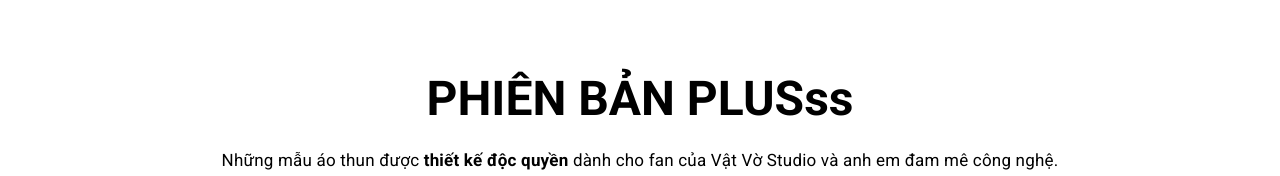
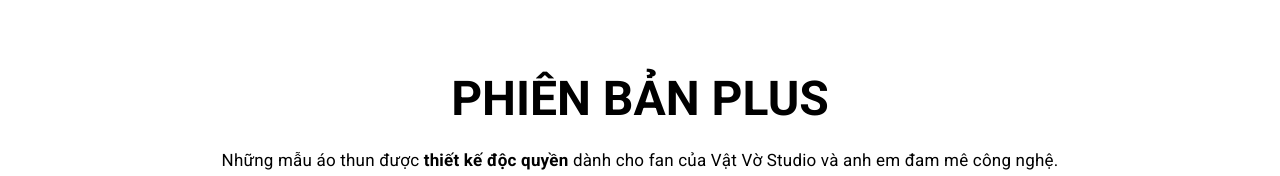
Before and after one commit to nnguyennam2003/VatVoShop, a React (Create React App) app: page / in a window 1280 px wide. Shown: the part 582-758 px from the top of the page. Built offline with nearby package versions, Linux system fonts and the light colour scheme; no server answers.

Commit message:
restore prev ver

```diff
--- a/src/pages/Home/Home.jsx
+++ b/src/pages/Home/Home.jsx
@@ -63,7 +63,7 @@
       </div>
 
       <section className="title-plus">
-        <h1>PHIÊN BẢN PLUSss</h1>
+        <h1>PHIÊN BẢN PLUS</h1>
         <p>
           Những mẫu áo thun được <strong>thiết kế độc quyền</strong> dành cho
           fan của Vật Vờ Studio và anh em đam mê công nghệ.
```
